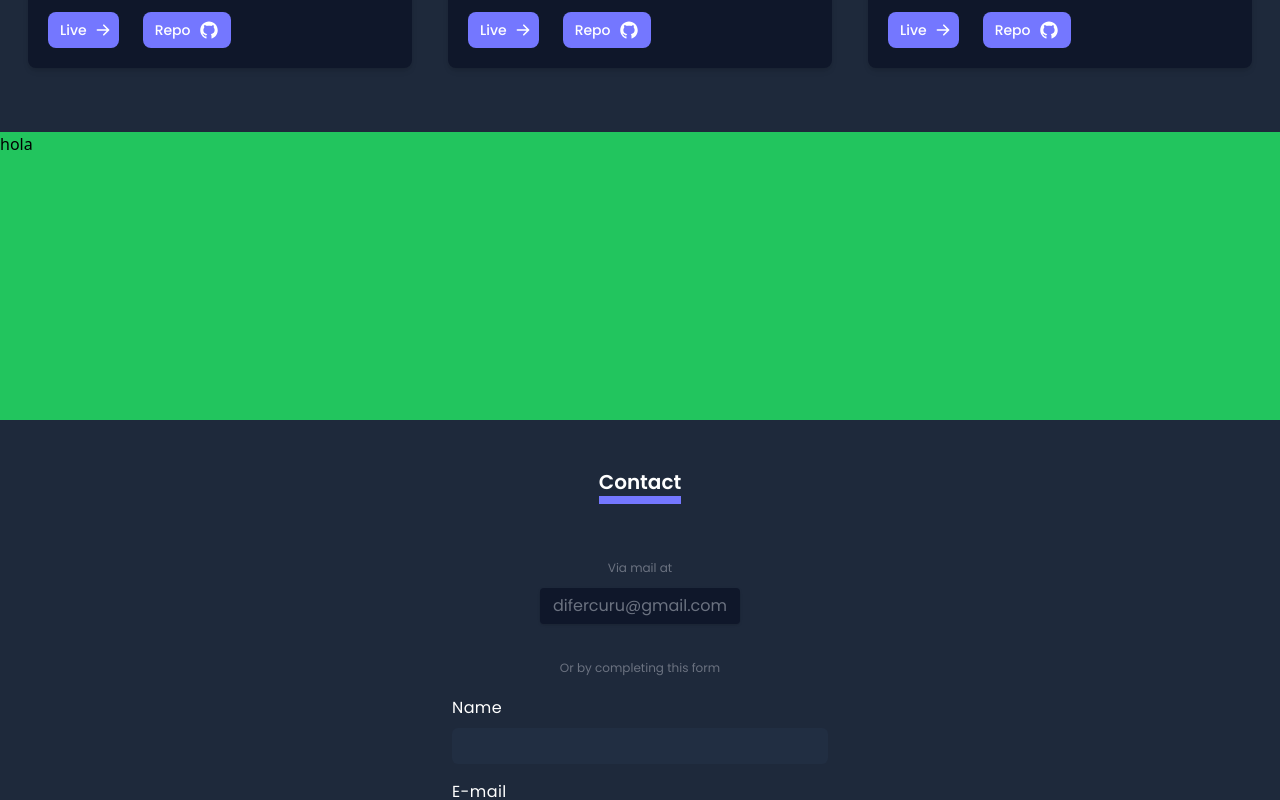
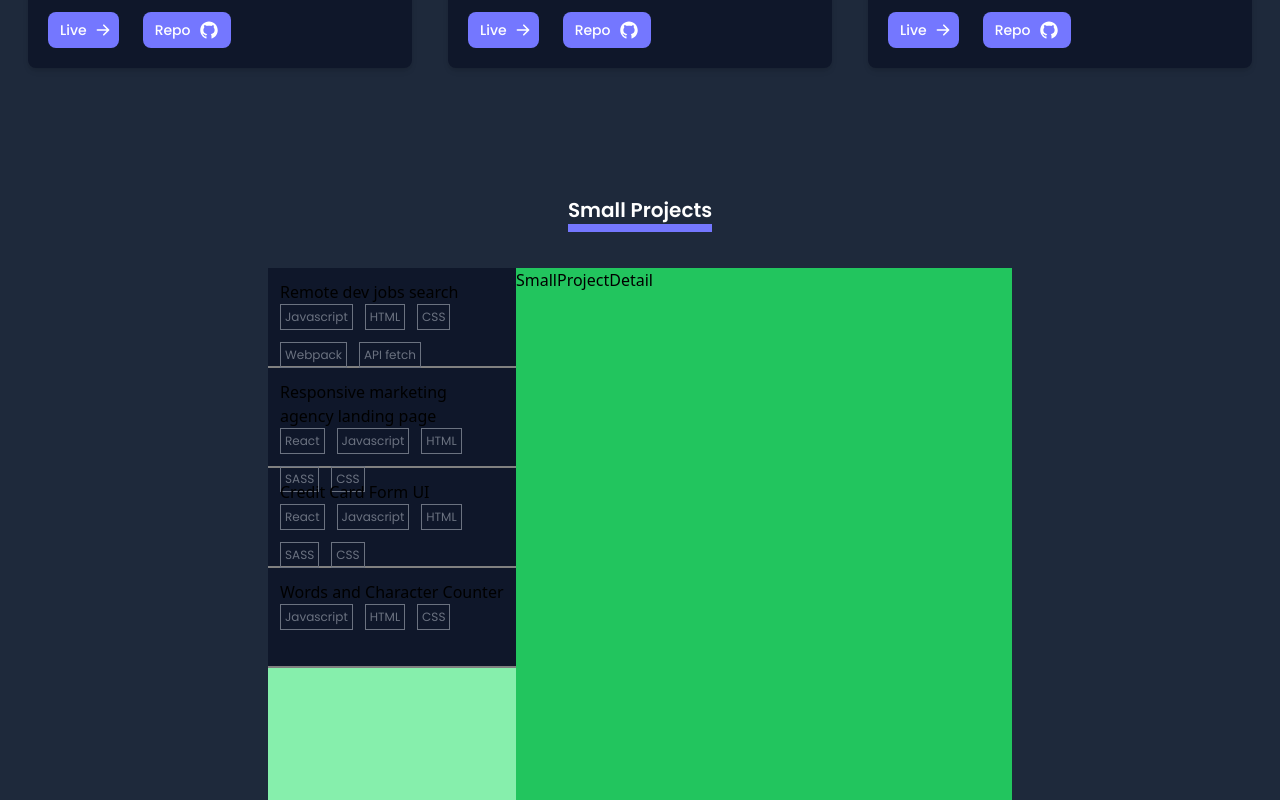
Before and after one commit to diegopaff/portfolio, a React (Vite) app in the folder devPortfolio/: page / in a window 1280 px wide. Shown: the part 2940-3740 px from the top of the page. Built offline with nearby package versions, Linux system fonts and the light colour scheme.

Commit message:
advances in smallProjects section

```diff
--- a/devPortfolio/src/App.jsx
+++ b/devPortfolio/src/App.jsx
@@ -31,7 +31,7 @@ const App = () => {
           <Projects/>
         </section>
 
-        <section id='SmallProjects' className='grid place-items-center'>
+        <section id='SmallProjects' className='flex flex-col gap-9 justify-start  mt-9 m:mt-32 items-center px-5 py-7 bg-[#1E293B]'>
           <SmallProjects/>
         </section>
 
--- a/devPortfolio/src/components/ProjectCard.jsx
+++ b/devPortfolio/src/components/ProjectCard.jsx
@@ -1,5 +1,6 @@
 import React from 'react';
 import { AiFillGithub } from 'react-icons/ai'
+import ToolUsedUI from './ToolUsedUI';
 
 
 const ProjectCard = ( { Project } ) => {
@@ -20,9 +21,7 @@ const ProjectCard = ( { Project } ) => {
                     <p className="mb-3 font-normal text-sm m:text-base text-white dark:text-gray-400"> {Project.description}</p>
                     <div className='flex flex-row flex-wrap gap-3'>
                     {Project.tools.map( (item, index) => (
-                        <div key={`toolIcon${index}`} className=' border-[1px] border-gray-500 p-1 w-auto' title={item}>
-                            <p className='font-poppins font-regular text-gray-500 text-xs cursor-default'> {item} </p>
-                        </div>
+                        <ToolUsedUI key={`ProjectTools${item}${index}`} item={item} />
                         ))}
                     </div>
                 </div>
--- /dev/null
+++ b/devPortfolio/src/components/SmallProjects/SmallProjectContainer.jsx
@@ -0,0 +1,13 @@
+import SmallProjectDetail from "./SmallProjectDetail"
+import SmallProjectsNav from "./SmallProjectsNav"
+
+const SmallProjectsContainer = () => {
+  return (
+    <div className="w-[60%] bg-slate-300 h-[600px] flex flex-row">
+        <SmallProjectsNav/>
+        <SmallProjectDetail/>
+    </div>
+  )
+}
+
+export default SmallProjectsContainer
--- /dev/null
+++ b/devPortfolio/src/components/SmallProjects/SmallProjectDetail.jsx
@@ -0,0 +1,11 @@
+import React from 'react'
+
+const SmallProjectDetail = () => {
+  return (
+    <div className='basis-2/3 bg-green-500'>
+        SmallProjectDetail
+    </div>
+  )
+}
+
+export default SmallProjectDetail
--- /dev/null
+++ b/devPortfolio/src/components/SmallProjects/SmallProjectItem.jsx
@@ -0,0 +1,18 @@
+import React from 'react'
+import ToolUsedUI from '../ToolUsedUI'
+
+const SmallProjectItem = ({ itemInfo }) => {
+
+  return (
+    <div className='h-[100px] bg-[#0F172A] cursor-pointer p-3 border-b-2 border-[grey]'>
+        <h3> { itemInfo.title } </h3>
+        <div className='flex flex-row flex-wrap gap-3'>
+          {itemInfo.tools.map((item,index) => (
+            <ToolUsedUI key={`SmallProjectsTools${item}${index}`} item={item} />
+          ))}
+        </div>
+    </div>
+  )
+}
+
+export default SmallProjectItem
--- /dev/null
+++ b/devPortfolio/src/components/SmallProjects/SmallProjectsNav.jsx
@@ -0,0 +1,18 @@
+import React from 'react'
+import { smallProjectsList } from '../../constants'
+import SmallProjectItem from './SmallProjectItem'
+
+const SmallProjectsNav = () => {
+  return (
+    <ul className='basis-1/3 bg-green-300 w-[40%]'>
+        {smallProjectsList.map((projectInfo,index) => (
+            <SmallProjectItem
+                key={`smallProjec${index}`}
+                itemInfo={projectInfo} />
+        )
+        )}
+    </ul>
+  )
+}
+
+export default SmallProjectsNav
--- /dev/null
+++ b/devPortfolio/src/components/ToolUsedUI.jsx
@@ -0,0 +1,12 @@
+import React from 'react'
+
+const ToolUsedUI = ( { item }) => {
+
+  return (
+    <div className='border-[1px] border-gray-500 p-1 w-auto'>
+        <p className='font-poppins font-regular text-gray-500 text-xs cursor-default'> {item} </p>
+    </div>
+  )
+}
+
+export default ToolUsedUI
--- a/devPortfolio/src/constants/index.js
+++ b/devPortfolio/src/constants/index.js
@@ -64,5 +64,21 @@ export const smallProjectsList = [
         liveLink: 'https://front-m-challenge04.netlify.app/',
         repoLink: 'https://github.com/diegopaff/Frontend-Mentor_ch_04'
     },
+    {
+        title: 'Credit Card Form UI ',
+        tools: ['React','Javascript','HTML', 'SASS', 'CSS'],
+        thumbnail: '',
+        description: "This project it's part of a challenge from frontendmentor.com, they give you the images and the design and you deliver pixel perfect production of the website.",
+        liveLink: '',
+        repoLink: ''
+    },
+    {
+        title: 'Words and Character Counter',
+        tools: ['Javascript','HTML', 'CSS'],
+        thumbnail: '',
+        description: "This project it's part of a challenge from frontendmentor.com, they give you the images and the design and you deliver pixel perfect production of the website.",
+        liveLink: '',
+        repoLink: ''
+    }
 
 ]
--- a/devPortfolio/src/sections/Projects.jsx
+++ b/devPortfolio/src/sections/Projects.jsx
@@ -5,10 +5,9 @@ import { projectsList } from '../constants';
 const Projects = () => {
   return (
     <div className='flex flex-col gap-9 justify-start  mt-9 m:mt-32 items-center px-5 py-7'>
-
       <h2 className='font-poppins font-semibold text-xl text-white border-b-8 border-[#7477FF]
                      md:justify-self-start'>
-        Projects
+        Main Projects
       </h2>
       <div className='flex flex-col gap-9 my-9 m:my-32 items-center
                     md:flex-row md:justify-center'>
--- a/devPortfolio/src/sections/SmallProjects.jsx
+++ b/devPortfolio/src/sections/SmallProjects.jsx
@@ -1,11 +1,14 @@
 import React from 'react'
+import SmallProjectContainer from '../components/SmallProjects/SmallProjectContainer'
 
 const SmallProjects = () => {
   return (
     <>
-      <div className='bg-green-500 w-[1600px] h-72'>
-        hola
-      </div>
+        <h2 className='font-poppins font-semibold text-xl text-white border-b-8 border-[#7477FF]
+                      md:justify-self-start'>
+          Small Projects
+        </h2>
+        <SmallProjectContainer/>
     </>
   )
 }
```
